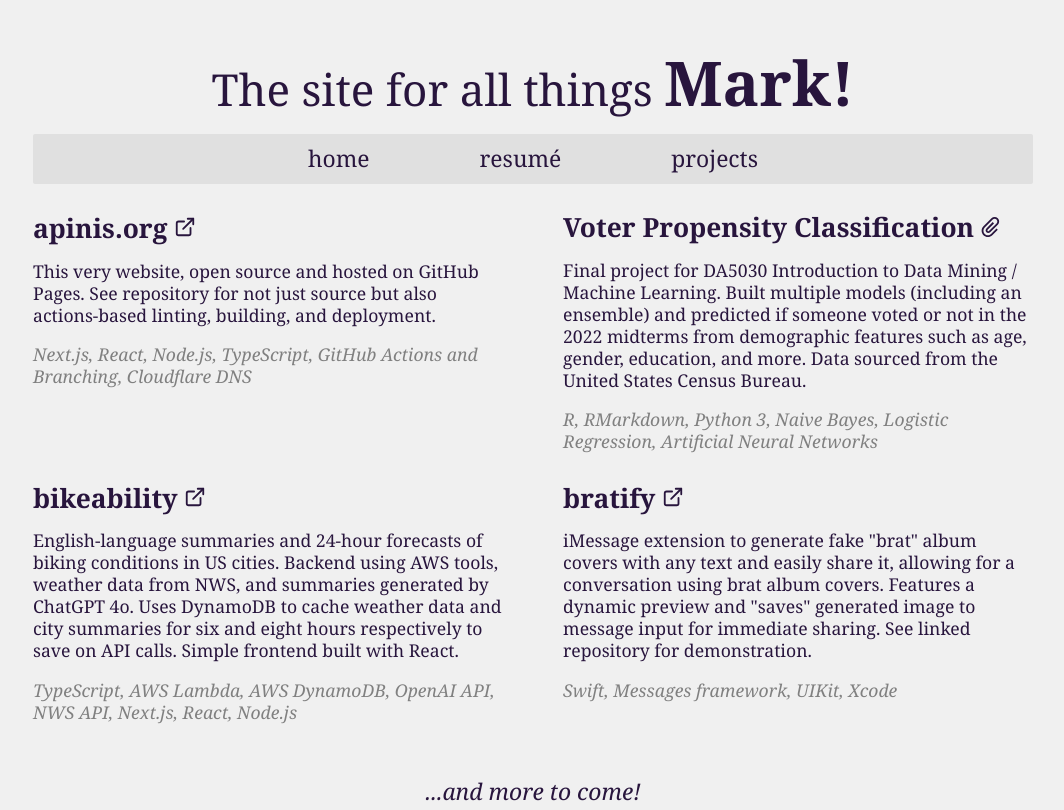
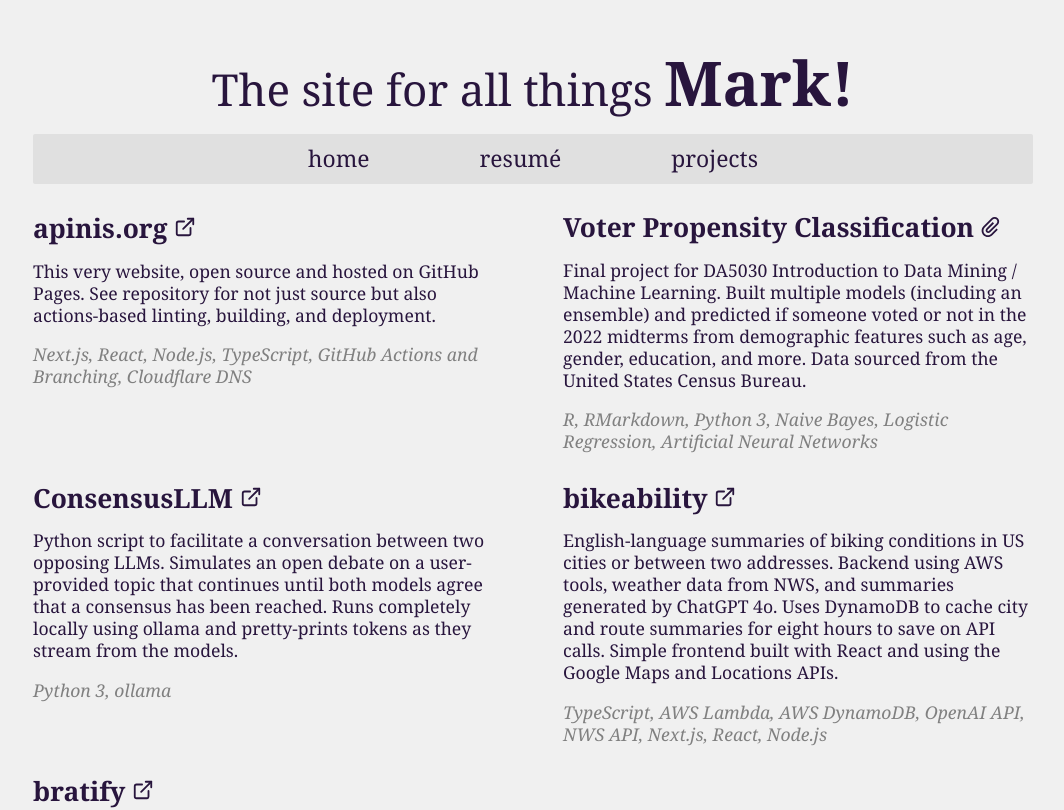
Before and after one commit to mapinis/mapinis.github.io, a Next.js app: page /projects in a window 1280 px wide. Shown: the top 810 px of the page, without its empty margins (107-1171 px from the left). Built offline with nearby package versions, Linux system fonts and the light colour scheme.

Commit message:
Updated projects to include ConsensusLLM

```diff
--- a/src/app/projects/page.tsx
+++ b/src/app/projects/page.tsx
@@ -36,10 +36,20 @@ const PROJECTS = [
     ],
   },
   {
+    title: "ConsensusLLM",
+    url: "https://github.com/mapinis/ConsensusLLM",
+    icon: EXT_LINK_ICON,
+    desc: "Python script to facilitate a conversation between two opposing LLMs. Simulates an open debate on a user-provided topic that continues until both models agree that a consensus has been reached. Runs completely locally using ollama and pretty-prints tokens as they stream from the models.",
+    tools: [
+      "Python 3",
+      "ollama",
+    ],
+  },
+  {
     title: "bikeability",
     url: "https://apinis.org/bikeability",
     icon: EXT_LINK_ICON,
-    desc: "English-language summaries and 24-hour forecasts of biking conditions in US cities. Backend using AWS tools, weather data from NWS, and summaries generated by ChatGPT 4o. Uses DynamoDB to cache weather data and city summaries for six and eight hours respectively to save on API calls. Simple frontend built with React.",
+    desc: "English-language summaries of biking conditions in US cities or between two addresses. Backend using AWS tools, weather data from NWS, and summaries generated by ChatGPT 4o. Uses DynamoDB to cache city and route summaries for eight hours to save on API calls. Simple frontend built with React and using the Google Maps and Locations APIs.",
     tools: [
       "TypeScript",
       "AWS Lambda",
```
